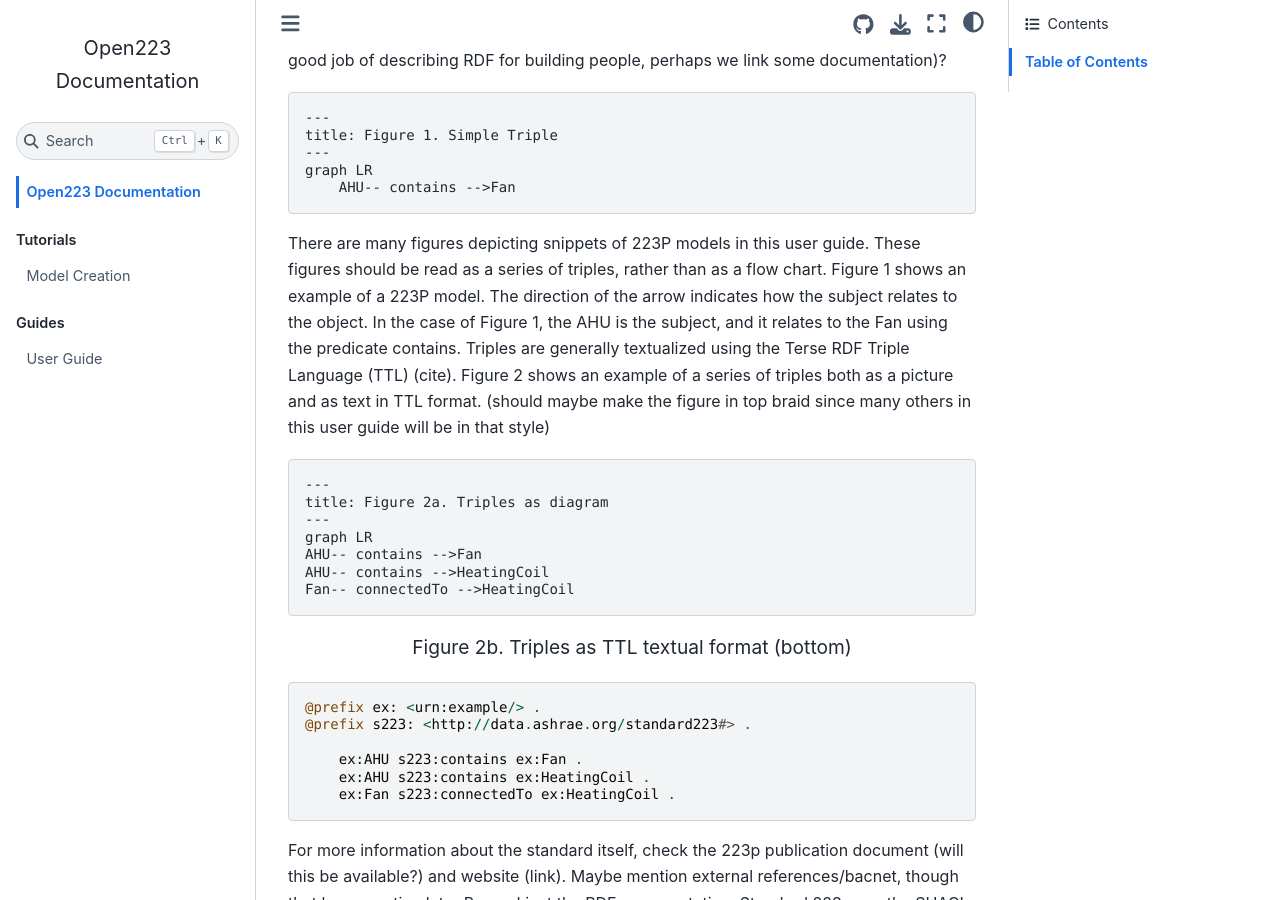
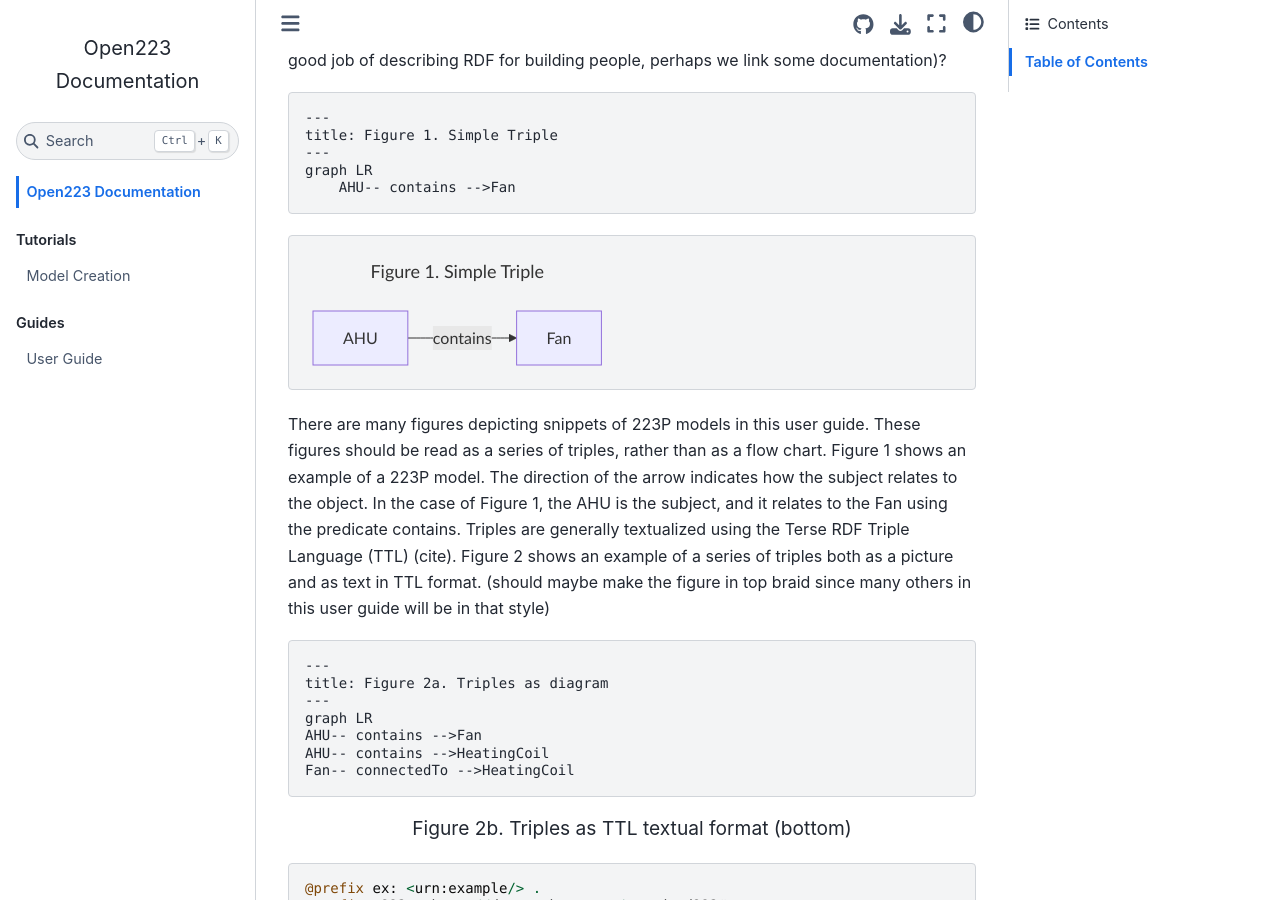
Before and after one commit to open223/docs.open223.info, a Jupyter Book: the page built from intro.md, in a window 1280 px wide and 900 px high, scrolled down 528 px. Built offline with Jupyter Book 1.0.4 settings and Sphinx 7.4.7 and the Sphinx Book theme 1.1.4, drawn with Linux system fonts in a browser that asks for light colours.

Commit message:
Update intro.md

````diff
--- a/intro.md
+++ b/intro.md
@@ -5,6 +5,14 @@ ASHRAE standard 223P is a proposed standard that formally defines knowledge conc
 Standard 223P uses the resource description framework (RDF) to describe metadata for a building using a subject-predicate-object triple model, otherwise known as a directed, labeled graph model. This model allows us to define how different entities related to building systems (devices, data points, zones, ducts, etc) are related to each other. The subject and object define two entities and the predicate defines how they are related. For example, an air handling unit may contain a fan. This would be described in a 223P model as AHU (subject) contains (predicate) Fan (object) as shown in Figure 1. (Brick does a good job of describing RDF for building people, perhaps  we link some documentation)?
 
 ```mermaid
+---
+title: Figure 1. Simple Triple
+---
+graph LR
+    AHU-- contains -->Fan
+```
+
+```{mermaid}
 ---
 title: Figure 1. Simple Triple
 ---
````
